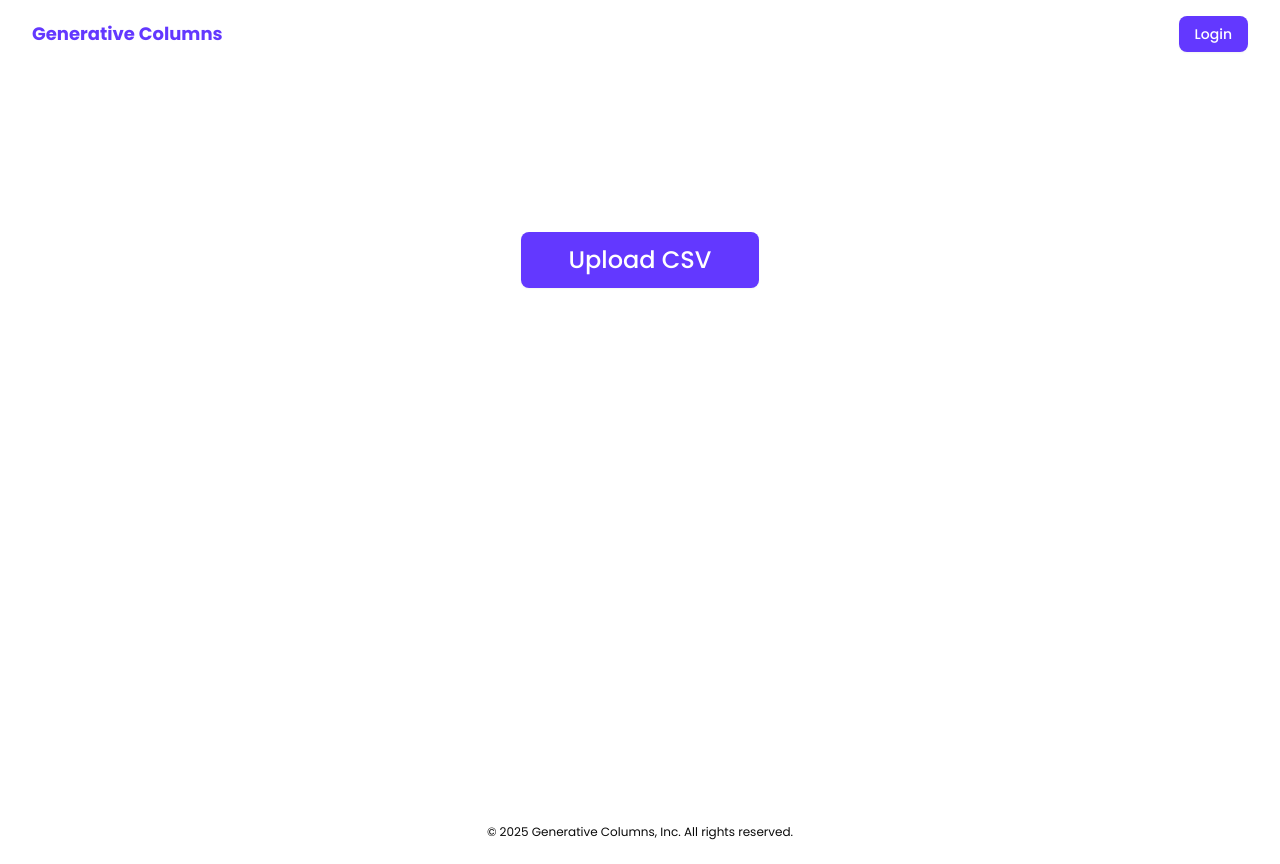
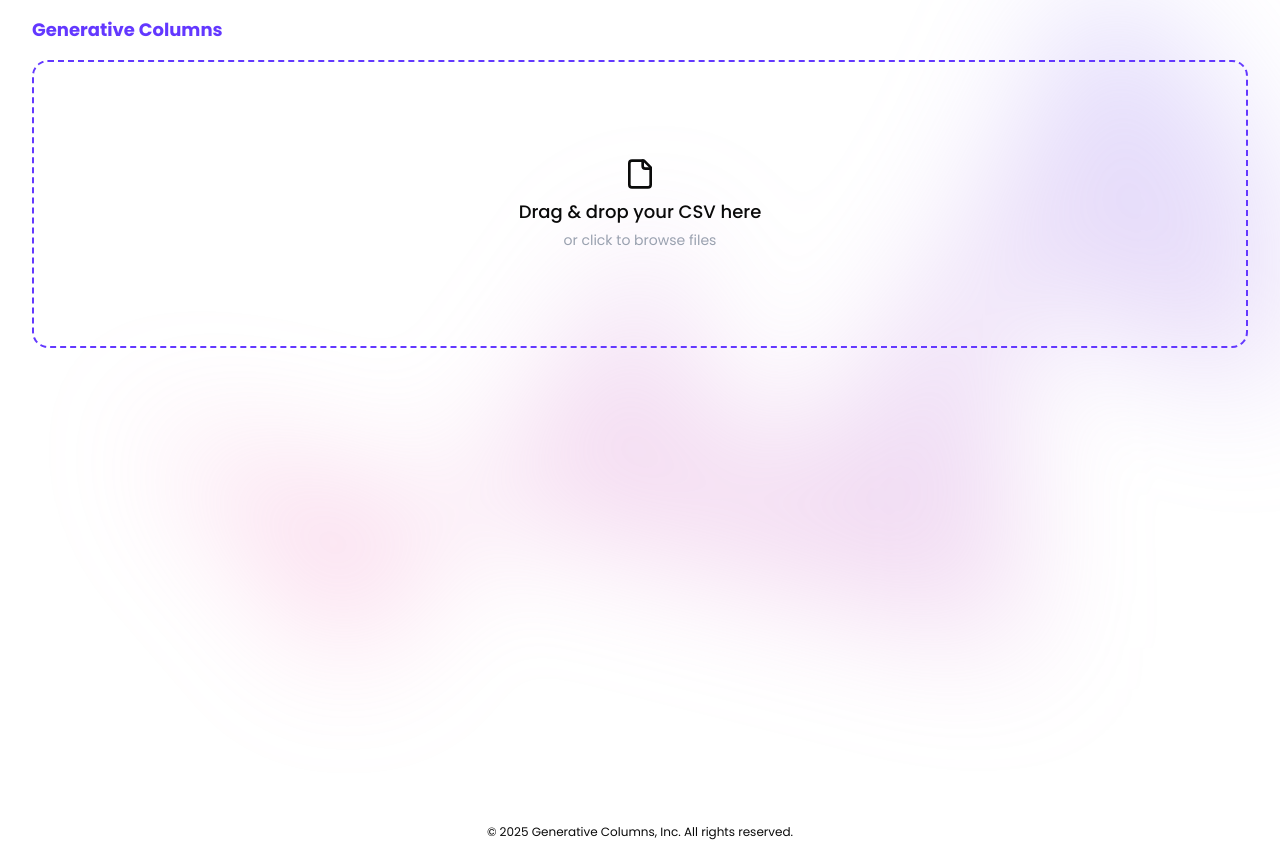
Before and after one commit to boomchanotai/colsgen, a Next.js app: page /generative in a window 1280 px wide. Built offline with nearby package versions, Linux system fonts and the light colour scheme; a web font is replaced by a local one.

Commit message:
feat: dnd

```diff
--- a/package.json
+++ b/package.json
@@ -27,6 +27,7 @@
     "papaparse": "^5.5.2",
     "react": "^19.0.0",
     "react-dom": "^19.0.0",
+    "react-dropzone": "^14.3.8",
     "sonner": "^2.0.3",
     "tailwind-merge": "^3.1.0",
     "tw-animate-css": "^1.2.5",
--- a/src/components/common/navbar.tsx
+++ b/src/components/common/navbar.tsx
@@ -1,6 +1,4 @@
 import Link from "next/link"
-
-import { Button } from "@/components/ui/button"
 
 export const Navbar = () => {
   return (
@@ -8,9 +6,9 @@ export const Navbar = () => {
       <h2 className="text-primary text-lg font-bold">
         <Link href="/">Generative Columns</Link>
       </h2>
-      <div>
+      {/* <div>
         <Button>Login</Button>
-      </div>
+      </div> */}
     </div>
   )
 }
--- a/src/components/generative/hooks/useData.ts
+++ b/src/components/generative/hooks/useData.ts
@@ -1,5 +1,6 @@
 import { useEffect, useRef, useState } from "react"
 
+import { sleep } from "@/lib/utils"
 import { useApiKeyStore } from "@/stores/api-key"
 import { useFileStore } from "@/stores/file"
 import { PromptColumn } from "@/types"
@@ -7,7 +8,7 @@ import axios from "axios"
 import Papa from "papaparse"
 import { toast } from "sonner"
 
-const LIMIT = 5
+const LIMIT = 100
 const API_URL = `https://generativelanguage.googleapis.com/v1beta/models/gemini-2.0-flash:generateContent`
 
 export const useData = () => {
@@ -116,10 +117,15 @@ export const useData = () => {
           [column.id]: result,
         }
       } catch (error) {
-        console.error(`Error generating for ${column.name}:`, error)
-        updated[rowIndex] = {
-          ...updated[rowIndex],
-          [column.id]: "[Error]",
+        if (axios.isAxiosError(error)) {
+          if (error.response?.status === 429) {
+            console.warn("Rate limited. Waiting 10 seconds before retrying...")
+            await sleep(10000) // longer delay on 429
+            rowIndex-- // retry this row
+            continue
+          }
+        } else {
+          console.error(error)
         }
       }
 
--- a/src/components/generative/index.tsx
+++ b/src/components/generative/index.tsx
@@ -1,11 +1,24 @@
 "use client"
 
-import { formatBytes } from "@/lib/utils"
+import { ChangeEvent, useRef } from "react"
+
+import { cn, formatBytes } from "@/lib/utils"
 import { useApiKeyStore } from "@/stores/api-key"
-import { Container, KeyRound, Package, Rows3, Sparkles } from "lucide-react"
+import { useFileStore } from "@/stores/file"
+import {
+  Container as ContainerIcon,
+  File,
+  KeyRound,
+  Package,
+  Rows3,
+  Sparkles,
+} from "lucide-react"
+import { useDropzone } from "react-dropzone"
+import { toast } from "sonner"
 
 import { Button } from "@/components/ui/button"
 
+import { Container } from "../common/container"
 import { UploadCsv } from "../home/components/upload-csv"
 import { AddColumnDialog } from "./components/add-column-dialog"
 import LoadingDots from "./components/animate"
@@ -35,11 +48,85 @@ export const Generative = () => {
     handleExport,
   } = useData()
 
+  const { setFile } = useFileStore()
+
+  const inputRef = useRef<HTMLInputElement>(null)
+
+  const handleFileChange = (newFiles: File[]) => {
+    if (newFiles.length === 0) {
+      return
+    }
+
+    const file = newFiles[0]
+    if (!file) return
+
+    if (!file.name.endsWith(".csv")) {
+      toast.error("Invalid file format. Please upload an CSV file.")
+      return
+    }
+
+    setFile(file)
+  }
+
+  const { getRootProps, isDragActive } = useDropzone({
+    multiple: false,
+    noClick: true,
+    onDrop: handleFileChange,
+    onDropRejected: (error) => {
+      console.log(error)
+    },
+  })
+
   if (!file)
     return (
-      <div className="flex min-h-96 items-center justify-center text-gray-700">
-        <UploadCsv />
-      </div>
+      <>
+        <Container>
+          <div
+            {...getRootProps()}
+            className={cn(
+              "border-primary flex min-h-72 cursor-pointer flex-col items-center justify-center gap-2 rounded-2xl border-2 border-dashed p-4 py-8",
+              {
+                "bg-primary/10": isDragActive,
+              }
+            )}
+            onClick={() => inputRef.current?.click()}
+          >
+            <div>
+              <File className="size-8" />
+            </div>
+            <div className="space-y-1 text-center">
+              <p className="text-lg font-medium">Drag & drop your CSV here</p>
+              <p className="text-sm text-gray-400">or click to browse files</p>
+            </div>
+
+            <div
+              aria-hidden="true"
+              className="absolute inset-x-0 -top-3 -z-10 transform-gpu overflow-hidden px-36 blur-3xl"
+            >
+              <div
+                style={{
+                  clipPath:
+                    "polygon(74.1% 44.1%, 100% 61.6%, 97.5% 26.9%, 85.5% 0.1%, 80.7% 2%, 72.5% 32.5%, 60.2% 62.4%, 52.4% 68.1%, 47.5% 58.3%, 45.2% 34.5%, 27.5% 76.7%, 0.1% 64.9%, 17.9% 100%, 27.6% 76.8%, 76.1% 97.7%, 74.1% 44.1%)",
+                }}
+                className="mx-auto aspect-1155/678 w-[72.1875rem] bg-linear-to-tr from-[#ff80b5] to-[#9089fc] opacity-30"
+              />
+            </div>
+          </div>
+        </Container>
+        <input
+          ref={inputRef}
+          type="file"
+          accept=".csv"
+          className="hidden"
+          onChange={(e: ChangeEvent<HTMLInputElement>) => {
+            e.preventDefault()
+            const file = e.target.files?.[0]
+            if (!file) return
+
+            handleFileChange([file])
+          }}
+        />
+      </>
     )
 
   return (
@@ -54,7 +141,7 @@ export const Generative = () => {
 
       <div className="grid grid-cols-5 gap-4">
         <InformationBox
-          icon={<Container className="size-4" />}
+          icon={<ContainerIcon className="size-4" />}
           title="File Size"
           description={formatBytes(file.size)}
         />
--- a/src/lib/utils.ts
+++ b/src/lib/utils.ts
@@ -26,3 +26,5 @@ export function formatBytes(bytes: number, decimals = 2) {
 
   return `${parseFloat((bytes / Math.pow(k, i)).toFixed(dm))} ${sizes[i]}`
 }
+
+export const sleep = (ms: number) => new Promise((res) => setTimeout(res, ms))
```
Also changed, not shown: 1 other file (tests, documents, lock files or other folders).
